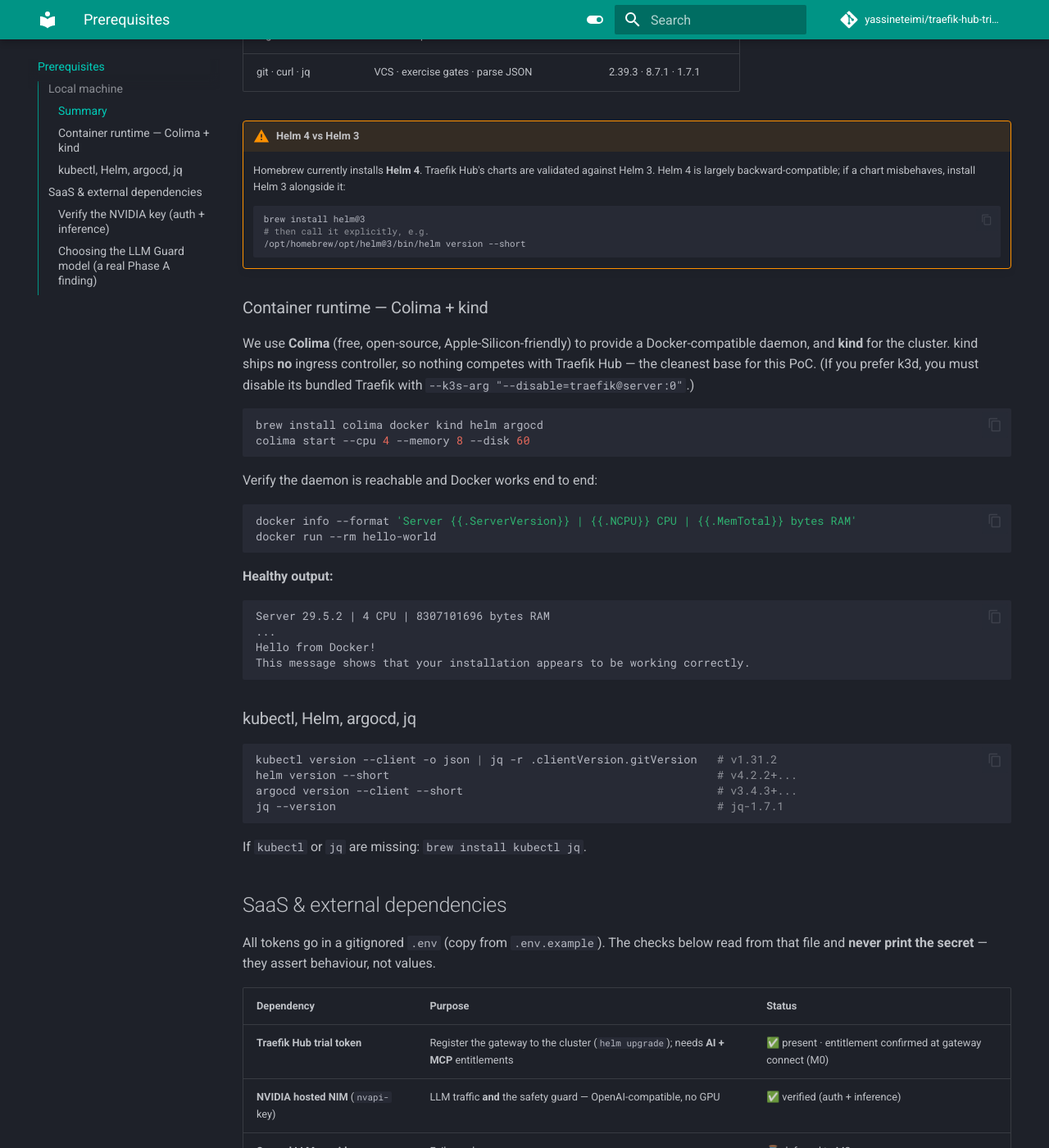
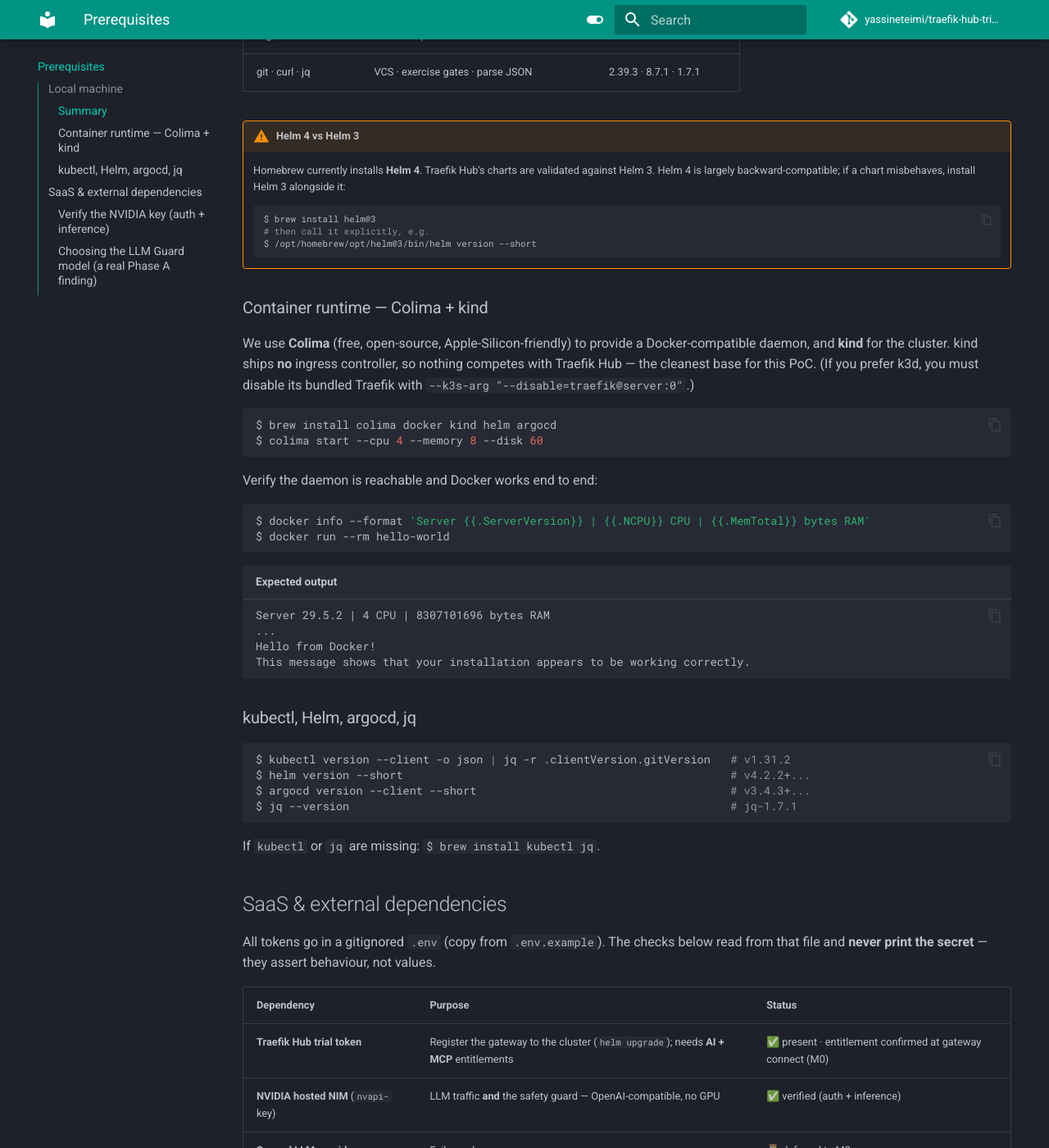
Before and after one commit to yassineteimi/traefik-hub-triple-gate, an MkDocs documentation site: the page built from docs/prerequisites.md, in a window 1280 px wide and 1400 px high, scrolled down 727 px. Shown: the whole window at 82% size. Built offline with MkDocs 1.6.1 and Material for MkDocs 9.7.7, drawn with Linux system fonts in a browser that asks for light colours; comment, search, counter and statistics services are not loaded; some of the changed text lies outside the part shown.

Commit message:
docs: adopt terminal style (sh + $ prompts) for command blocks, matching istio site

````diff
--- a/docs/prerequisites.md
+++ b/docs/prerequisites.md
@@ -20,31 +20,29 @@
 
 !!! warning "Helm 4 vs Helm 3"
     Homebrew currently installs **Helm 4**. Traefik Hub's charts are validated against Helm 3. Helm 4 is largely backward-compatible; if a chart misbehaves, install Helm 3 alongside it:
-    ```bash
-    brew install helm@3
+    ```sh
+    $ brew install helm@3
     # then call it explicitly, e.g.
-    /opt/homebrew/opt/helm@3/bin/helm version --short
+    $ /opt/homebrew/opt/helm@3/bin/helm version --short
     ```
 
 ### Container runtime — Colima + kind
 
 We use **Colima** (free, open-source, Apple-Silicon-friendly) to provide a Docker-compatible daemon, and **kind** for the cluster. kind ships **no** ingress controller, so nothing competes with Traefik Hub — the cleanest base for this PoC. (If you prefer k3d, you must disable its bundled Traefik with `--k3s-arg "--disable=traefik@server:0"`.)
 
-```bash
-brew install colima docker kind helm argocd
-colima start --cpu 4 --memory 8 --disk 60
+```sh
+$ brew install colima docker kind helm argocd
+$ colima start --cpu 4 --memory 8 --disk 60
 ```
 
 Verify the daemon is reachable and Docker works end to end:
 
-```bash
-docker info --format 'Server {{.ServerVersion}} | {{.NCPU}} CPU | {{.MemTotal}} bytes RAM'
-docker run --rm hello-world
+```sh
+$ docker info --format 'Server {{.ServerVersion}} | {{.NCPU}} CPU | {{.MemTotal}} bytes RAM'
+$ docker run --rm hello-world
 ```
 
-**Healthy output:**
-
-```text
+```text title="Expected output"
 Server 29.5.2 | 4 CPU | 8307101696 bytes RAM
 ...
 Hello from Docker!
@@ -53,14 +51,14 @@
 
 ### kubectl, Helm, argocd, jq
 
-```bash
-kubectl version --client -o json | jq -r .clientVersion.gitVersion   # v1.31.2
-helm version --short                                                 # v4.2.2+...
-argocd version --client --short                                      # v3.4.3+...
-jq --version                                                         # jq-1.7.1
+```sh
+$ kubectl version --client -o json | jq -r .clientVersion.gitVersion   # v1.31.2
+$ helm version --short                                                 # v4.2.2+...
+$ argocd version --client --short                                      # v3.4.3+...
+$ jq --version                                                         # jq-1.7.1
 ```
 
-If `kubectl` or `jq` are missing: `brew install kubectl jq`.
+If `kubectl` or `jq` are missing: `$ brew install kubectl jq`.
 
 ## SaaS & external dependencies
 
@@ -75,21 +73,24 @@
 
 ### Verify the NVIDIA key (auth + inference)
 
-```bash
-set -a; . ./.env; set +a
+```sh
+$ set -a; . ./.env; set +a
 
 # 1) Auth: list models (expect HTTP 200)
-curl -s -o /dev/null -w '%{http_code}\n' \
-  "$NVIDIA_API_BASE/models" -H "Authorization: Bearer $NVIDIA_API_KEY"
+$ curl -s -o /dev/null -w '%{http_code}\n' \
+    "$NVIDIA_API_BASE/models" -H "Authorization: Bearer $NVIDIA_API_KEY"
 
 # 2) Inference entitlement: a real chat completion
-curl -s "$NVIDIA_API_BASE/chat/completions" \
-  -H "Authorization: Bearer $NVIDIA_API_KEY" -H "Content-Type: application/json" \
-  -d '{"model":"meta/llama-3.1-8b-instruct","messages":[{"role":"user","content":"Reply with exactly: GATE2_OK"}],"max_tokens":16,"temperature":0}' \
-  | jq -r .choices[0].message.content
+$ curl -s "$NVIDIA_API_BASE/chat/completions" \
+    -H "Authorization: Bearer $NVIDIA_API_KEY" -H "Content-Type: application/json" \
+    -d '{"model":"meta/llama-3.1-8b-instruct","messages":[{"role":"user","content":"Reply with exactly: GATE2_OK"}],"max_tokens":16,"temperature":0}' \
+    | jq -r .choices[0].message.content
 ```
 
-**Healthy output:** `200`, then `GATE2_OK`.
+```text title="Expected output"
+200
+GATE2_OK
+```
 
 ### Choosing the LLM Guard model (a real Phase A finding)
 
````
